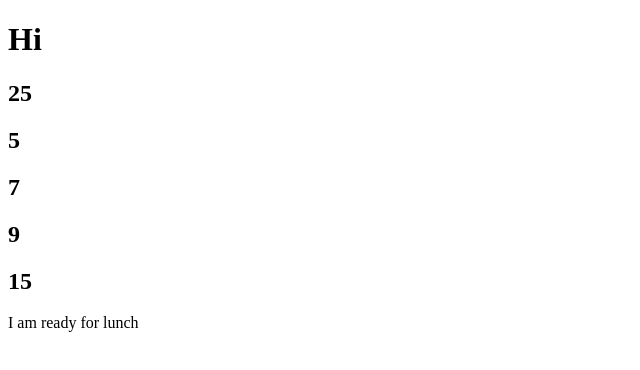
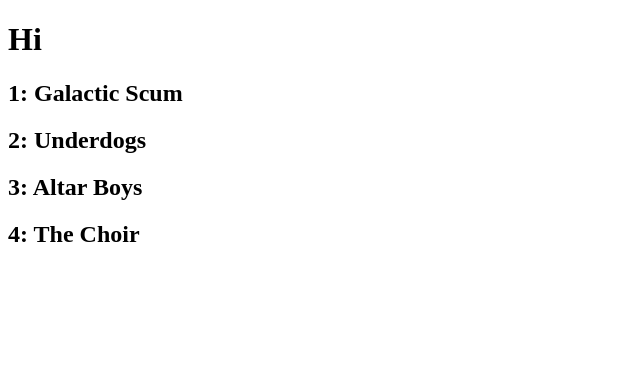
Before and after one commit to shanedwilson/js-functions, a plain HTML site: page index.html in a window 1280 px wide. Shown: the whole page, without its empty margins (0-640 px from the left). Drawn offline with Linux system fonts and the light colour scheme.

Commit message:
completed challenge

```diff
--- /dev/null
+++ b/challenge.js
@@ -0,0 +1,16 @@
+let bandNumber = 1;
+
+const printToDom = (stringToPrint, divId) => {
+    const selectedDiv = document.getElementById(divId);
+    selectedDiv.innerHTML += stringToPrint;
+};
+
+const takeNumber = (bandName) => {
+    printToDom(`<h2>${bandNumber}: ${bandName}</h2>`, 'bands');
+    bandNumber++;
+};
+
+takeNumber("Galactic Scum");
+takeNumber("Underdogs");
+takeNumber("Altar Boys");
+takeNumber("The Choir");
--- a/index.html
+++ b/index.html
@@ -12,9 +12,10 @@
     <div id="greeting"></div>
     <div id="allTheNumbers"></div>
     <div id="feelings"></div>
+    <div id="bands"></div>
 
 
     <!-- <script src="main.js"></script> -->
-    <script src="functions.js"></script>
+    <script src="challenge.js"></script>
 </body>
 </html>
```
